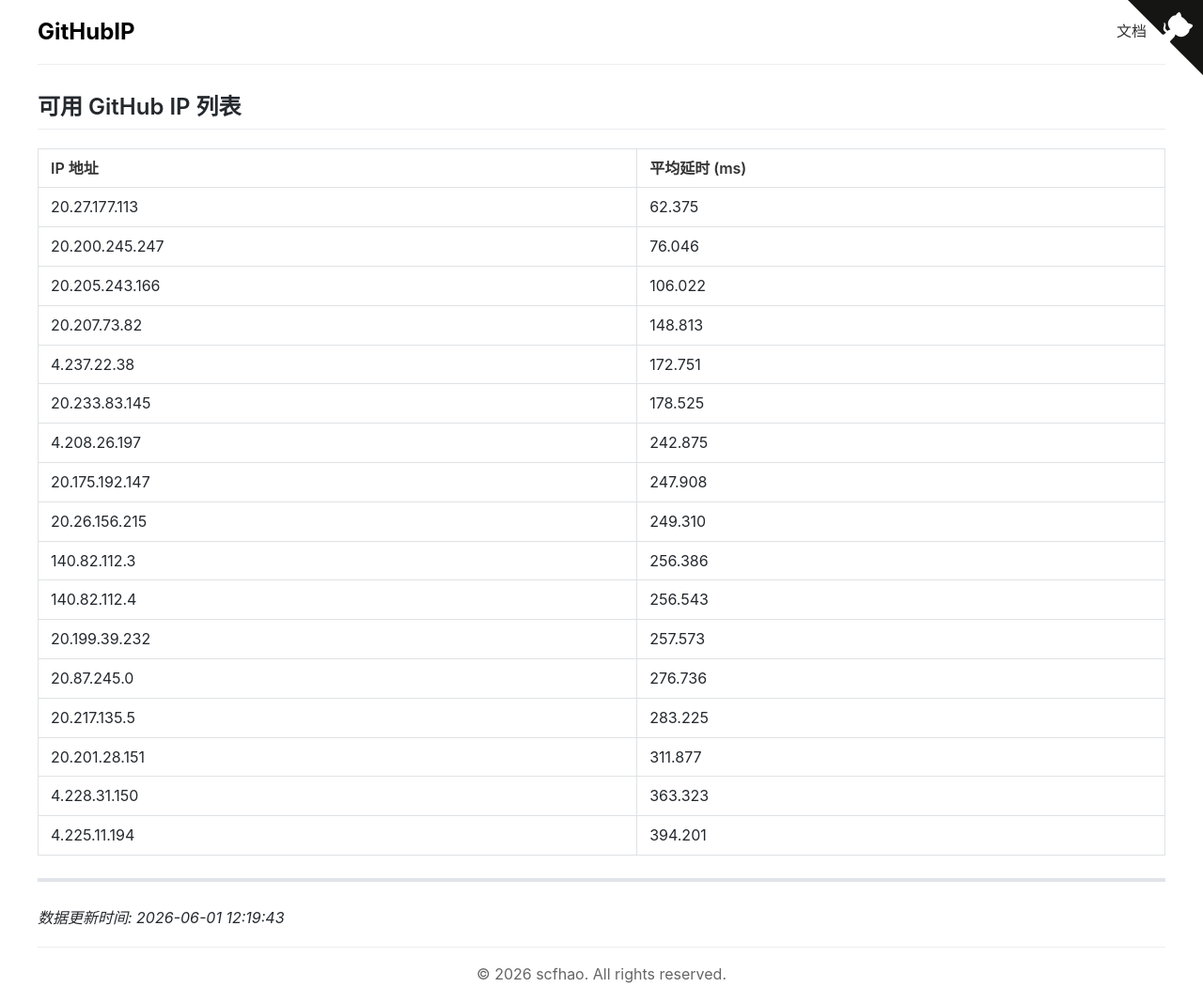
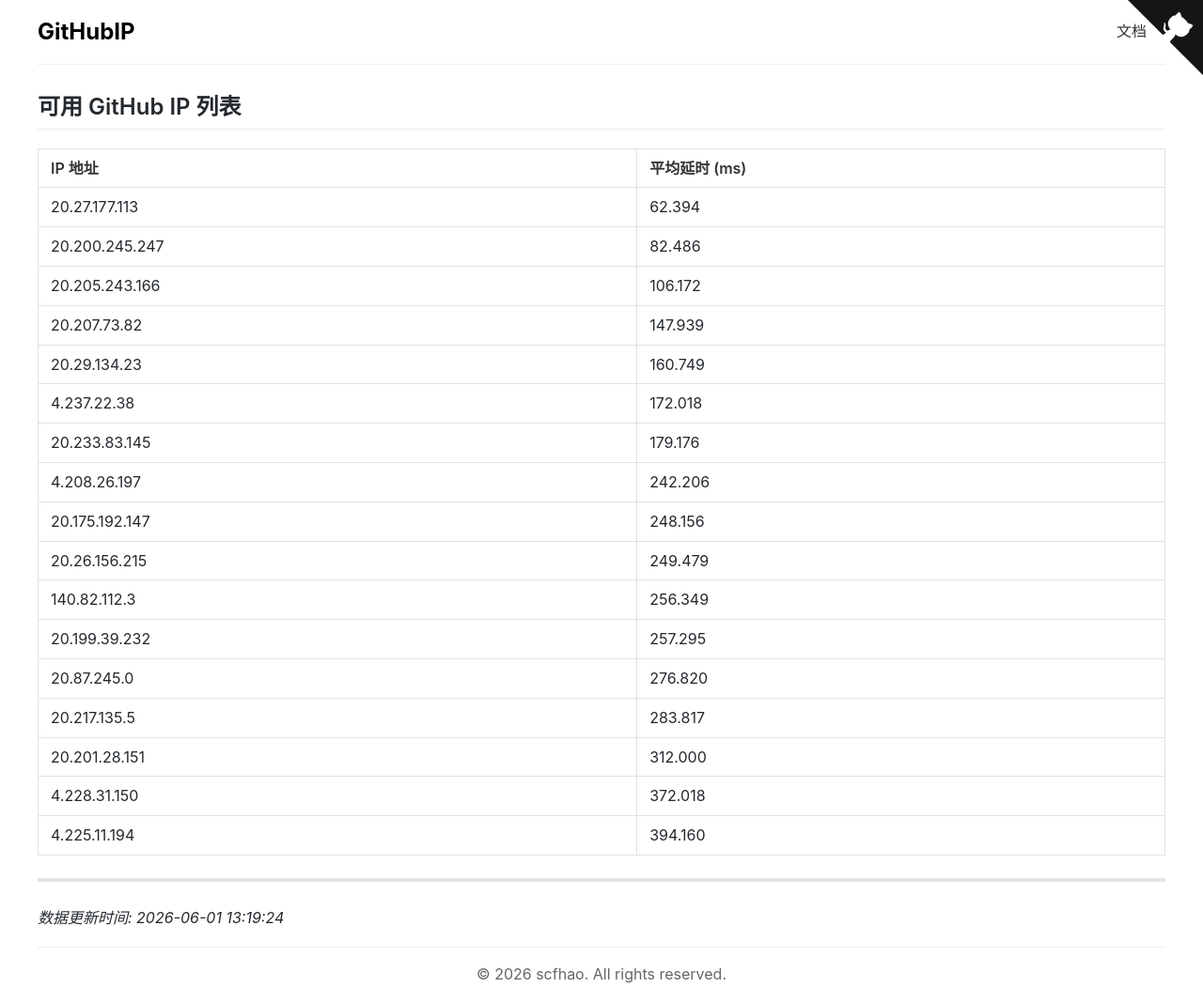
Before and after one commit to scfhao/GitHubIP, a Jekyll site: the page built from index.md, in a window 1280 px wide. Shown: the whole page at 94% size. Built offline with Jekyll 4.4.1, drawn with Linux system fonts in a browser that asks for light colours.

Commit message:
自动脚本执行 - 2026-06-01 13:19:24

```diff
--- a/index.md
+++ b/index.md
@@ -1,31 +1,31 @@
 ---
 layout: home
 title: GitHub IP 列表
-date: 2026-06-01 12:19:43
+date: 2026-06-01 13:19:24
 ---
 
 ## 可用 GitHub IP 列表
 
 | IP 地址 | 平均延时 (ms) |
 |---------|--------------|
-| 20.27.177.113 | 62.375 |
-| 20.200.245.247 | 76.046 |
-| 20.205.243.166 | 106.022 |
-| 20.207.73.82 | 148.813 |
-| 4.237.22.38 | 172.751 |
-| 20.233.83.145 | 178.525 |
-| 4.208.26.197 | 242.875 |
-| 20.175.192.147 | 247.908 |
-| 20.26.156.215 | 249.310 |
-| 140.82.112.3 | 256.386 |
-| 140.82.112.4 | 256.543 |
-| 20.199.39.232 | 257.573 |
-| 20.87.245.0 | 276.736 |
-| 20.217.135.5 | 283.225 |
-| 20.201.28.151 | 311.877 |
-| 4.228.31.150 | 363.323 |
-| 4.225.11.194 | 394.201 |
+| 20.27.177.113 | 62.394 |
+| 20.200.245.247 | 82.486 |
+| 20.205.243.166 | 106.172 |
+| 20.207.73.82 | 147.939 |
+| 20.29.134.23 | 160.749 |
+| 4.237.22.38 | 172.018 |
+| 20.233.83.145 | 179.176 |
+| 4.208.26.197 | 242.206 |
+| 20.175.192.147 | 248.156 |
+| 20.26.156.215 | 249.479 |
+| 140.82.112.3 | 256.349 |
+| 20.199.39.232 | 257.295 |
+| 20.87.245.0 | 276.820 |
+| 20.217.135.5 | 283.817 |
+| 20.201.28.151 | 312.000 |
+| 4.228.31.150 | 372.018 |
+| 4.225.11.194 | 394.160 |
 
 ---
 
-*数据更新时间: 2026-06-01 12:19:43*
+*数据更新时间: 2026-06-01 13:19:24*
```
